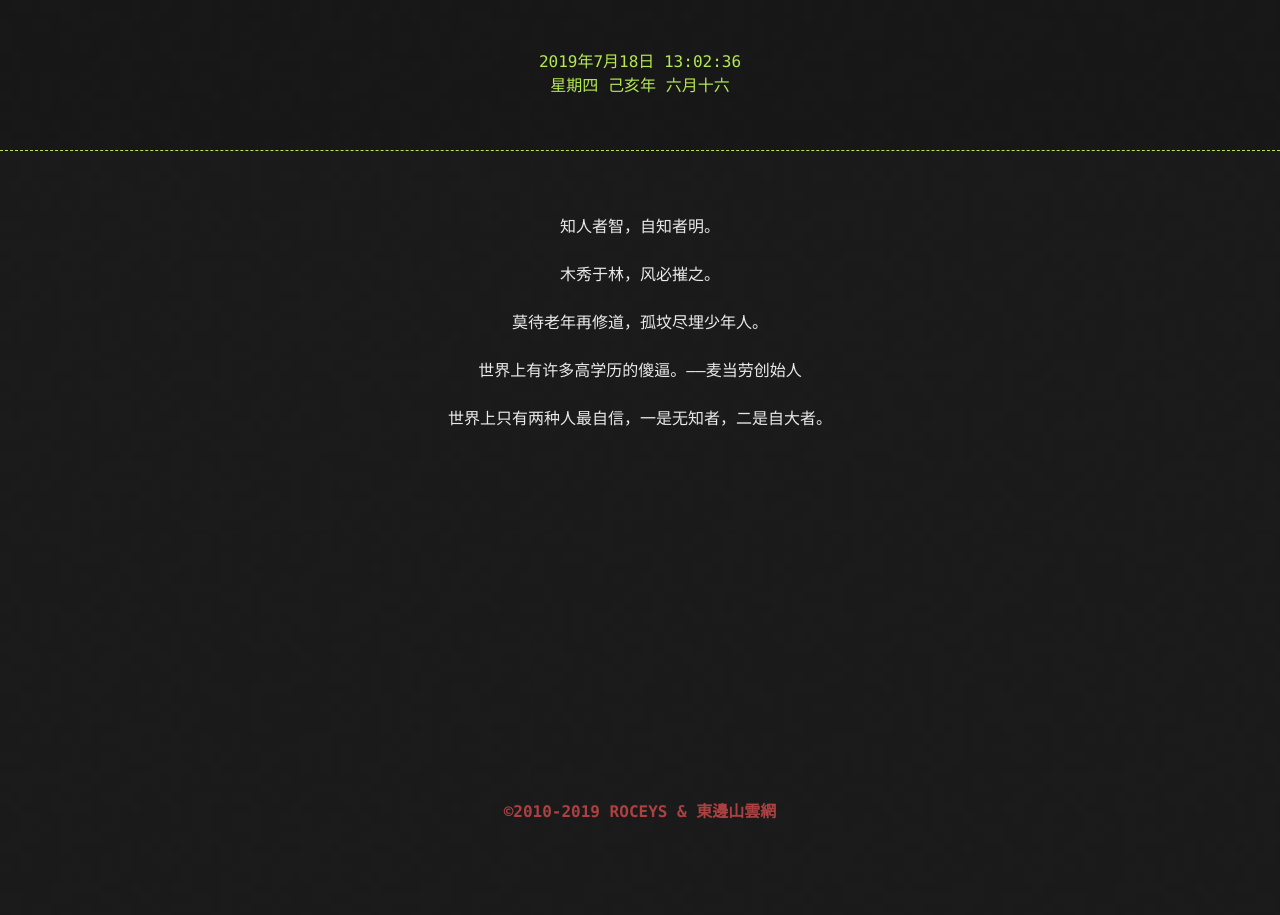
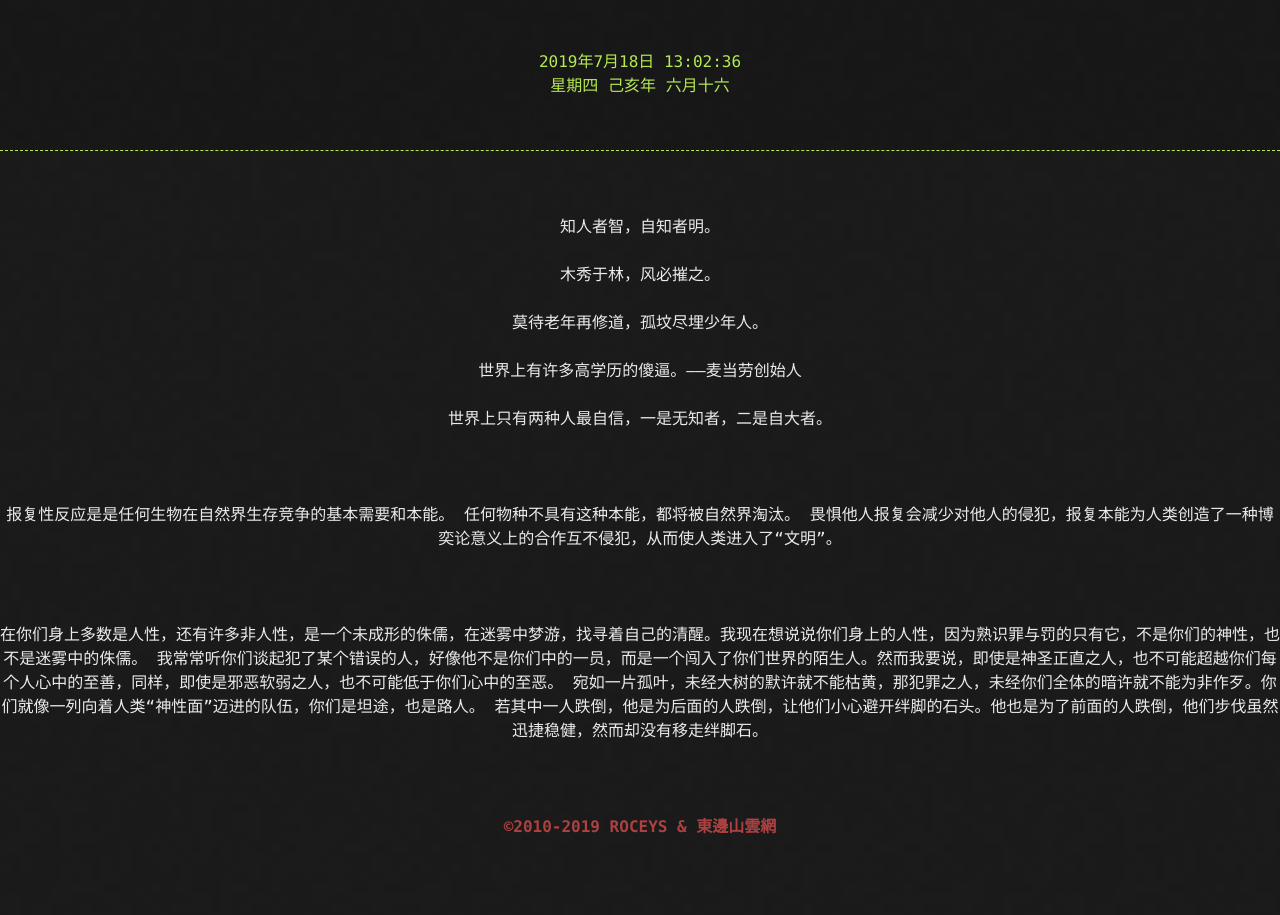
Before and after one commit to roceys/roceys.github.io, a Jekyll site: the page built from index.md, in a window 1280 px wide. Built offline with Jekyll 4.4.1, drawn with Linux system fonts in a browser that asks for light colours; nearby versions of some CDN libraries; comment, search, counter and statistics services are not loaded.

Commit message:
Update index1.html
zhangkoukou.

```diff
--- a/_layouts/index1.html
+++ b/_layouts/index1.html
@@ -32,6 +32,16 @@ var _hmt = _hmt || [];
      <p>莫待老年再修道，孤坟尽埋少年人。</p><br>
      <p>世界上有许多高学历的傻逼。——麦当劳创始人</p><br>
      <p>世界上只有两种人最自信，一是无知者，二是自大者。</p><br><br><br>
+	<p>报复性反应是是任何生物在自然界生存竞争的基本需要和本能。
+	任何物种不具有这种本能，都将被自然界淘汰。
+	畏惧他人报复会减少对他人的侵犯，报复本能为人类创造了一种博奕论意义上的合作互不侵犯，从而使人类进入了“文明”。</p><br><br><br>
+	 <p>在你们身上多数是人性，还有许多非人性，是一个未成形的侏儒，在迷雾中梦游，找寻着自己的清醒。我现在想说说你们身上的人性，因为熟识罪与罚的只有它，不是你们的神性，也不是迷雾中的侏儒。
+
+我常常听你们谈起犯了某个错误的人，好像他不是你们中的一员，而是一个闯入了你们世界的陌生人。然而我要说，即使是神圣正直之人，也不可能超越你们每个人心中的至善，同样，即使是邪恶软弱之人，也不可能低于你们心中的至恶。
+
+宛如一片孤叶，未经大树的默许就不能枯黄，那犯罪之人，未经你们全体的暗许就不能为非作歹。你们就像一列向着人类“神性面”迈进的队伍，你们是坦途，也是路人。
+
+若其中一人跌倒，他是为后面的人跌倒，让他们小心避开绊脚的石头。他也是为了前面的人跌倒，他们步伐虽然迅捷稳健，然而却没有移走绊脚石。</p><br><br><br>
  </div>
 {% if site.google_analytics %}
       <script type="text/javascript">
```
